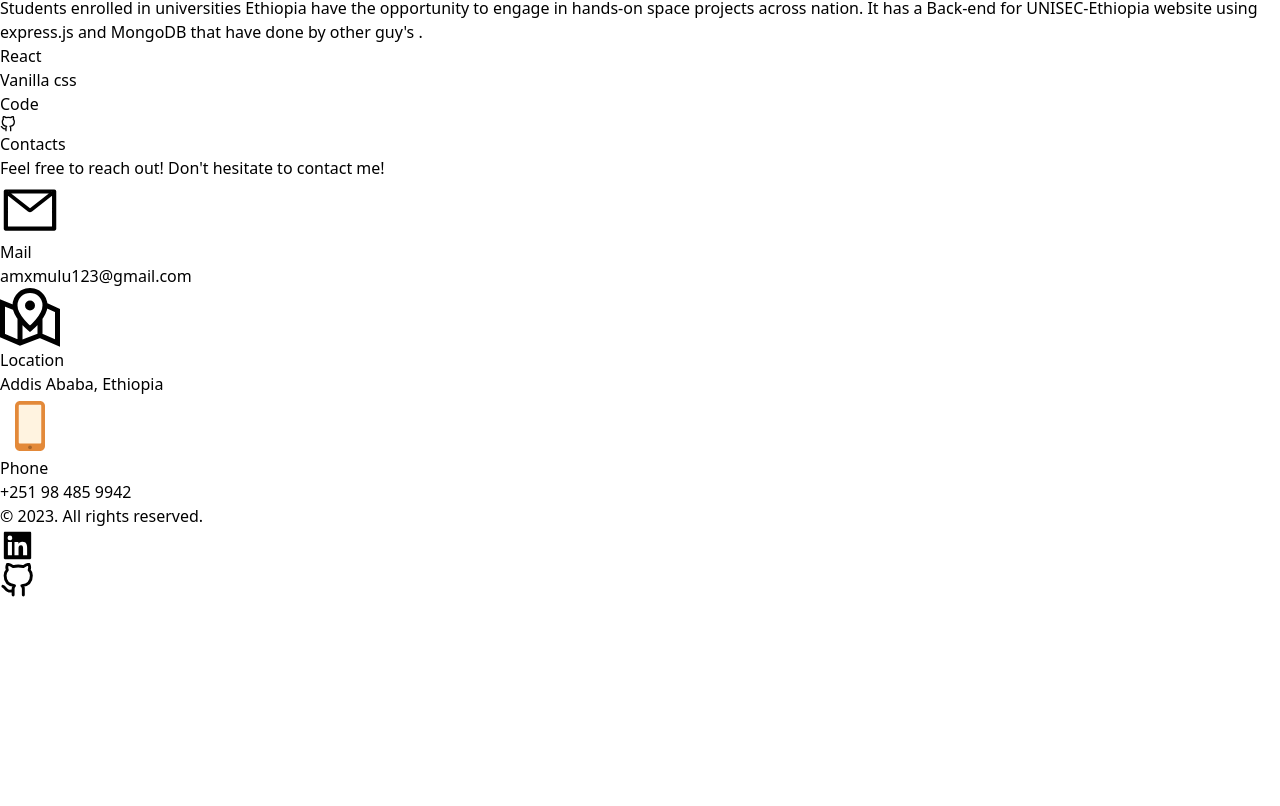
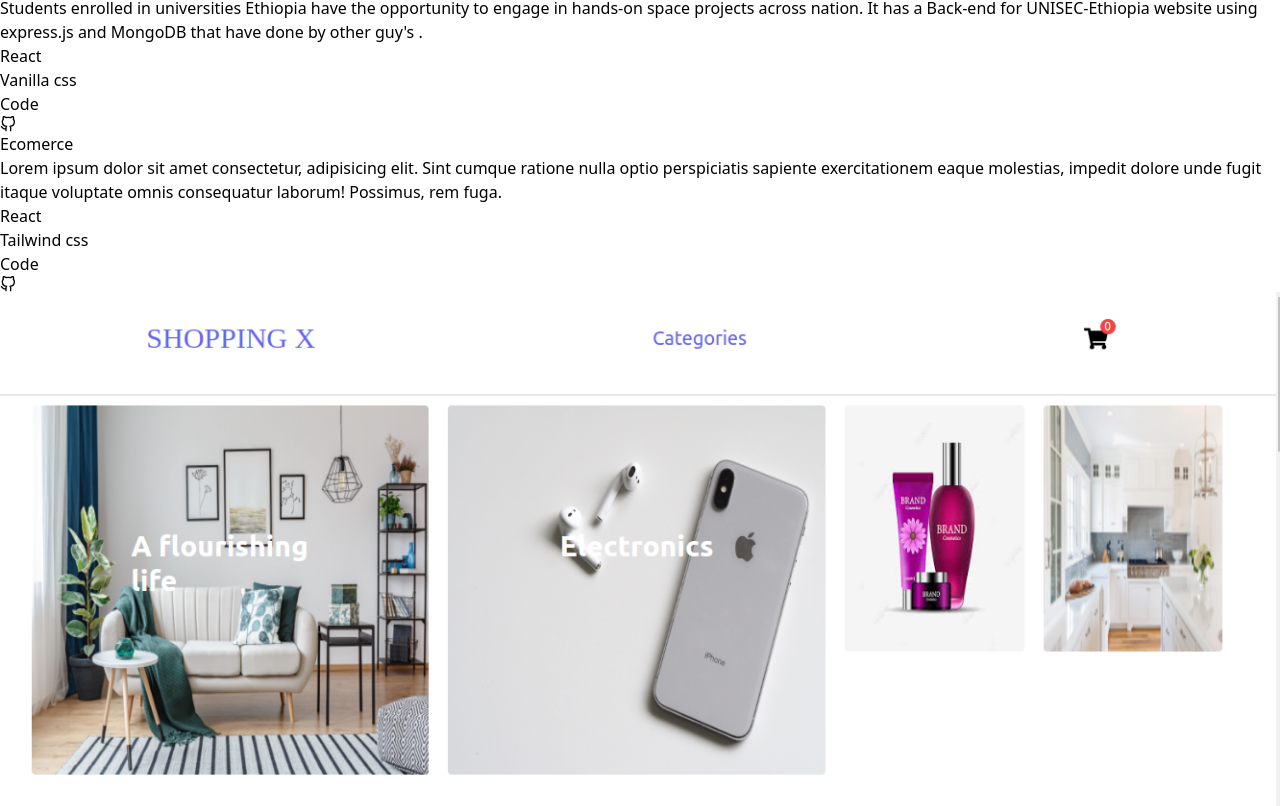
Before and after one commit to AmlakeT/portfolio-react, a React (Vite) app: page / in a window 1280 px wide. Shown: the part 3014-3820 px from the top of the page. Before the commit the page ends 3612 px from the top, so only its background shows below. Built offline with nearby package versions, Linux system fonts and the light colour scheme.

Commit message:
working on the project component

```diff
--- a/src/components/Projects.jsx
+++ b/src/components/Projects.jsx
@@ -2,6 +2,7 @@ import React from "react";
 import unisecImg from "../assets/unisec.png";
 import newsImg from "../assets/opticNews.png";
 import dataAnalyticsImg from "../assets/data.png";
+import ecomerceImg from "../assets/ecomerce.png";
 import { Link, NavLink } from "react-router-dom";
 import { FiGithub } from "react-icons/fi";
 import { useContext } from "react";
@@ -49,7 +50,7 @@ const Projects = () => {
             </p>
             <div className="flex mt-10 space-x-6 text-xl font-medium">
               <p>React</p>
-              <p>Vanilla css</p>
+              <p>Tailwind css</p>
             </div>
             <div className="mt-16">
               <NavLink
@@ -83,7 +84,7 @@ const Projects = () => {
             </p>
             <div className="flex mt-10 space-x-6 text-xl font-medium">
               <p>React</p>
-              <p>Vanilla css</p>
+              <p>Tailwind css</p>
             </div>
             <div className="mt-16">
               <NavLink
@@ -138,6 +139,45 @@ const Projects = () => {
             </div>
           </div>
         </div>
+
+        {/* project-4 */}
+        <div
+          className={` w-[100%] grid grid-flow-row md:grid-flow-col hover:scale-105 duration-500 mt-10 shadow-lg py-10 px-5 md:px-10 ${
+            !isDarkMode
+              ? " bg-white "
+              : "bg-black text-white border border-white"
+          }`}
+        >
+          <div className="ml-10 w-[70%] flex items-center pt-10 flex-col">
+            <h1 className="font-bold text-xl text-gray-700 mb-5">Ecomerce</h1>
+            <p className=" text-justify">
+              Lorem ipsum dolor sit amet consectetur, adipisicing elit. Sint
+              cumque ratione nulla optio perspiciatis sapiente exercitationem
+              eaque molestias, impedit dolore unde fugit itaque voluptate omnis
+              consequatur laborum! Possimus, rem fuga.
+            </p>
+            <div className="flex mt-10 space-x-6 text-xl font-medium">
+              <p>React</p>
+              <p>Tailwind css</p>
+            </div>
+            <div className="mt-16">
+              <NavLink
+                to="https://github.com/AmlakeT/SHOPPING-X"
+                className="hover:text-indigo-600 flex items-center text-lg space-x-5"
+              >
+                Code
+                <FiGithub />
+              </NavLink>
+            </div>
+          </div>
+          <Link to="https://ecomerce-opal-two.vercel.app/" target="_blank">
+            <img
+              className=" h-[350px] w-[100%] border"
+              src={ecomerceImg}
+              alt=""
+            />
+          </Link>
+        </div>
       </div>
     </div>
   );
```
Also changed, not shown: src/assets/ecomerce.png (added).
